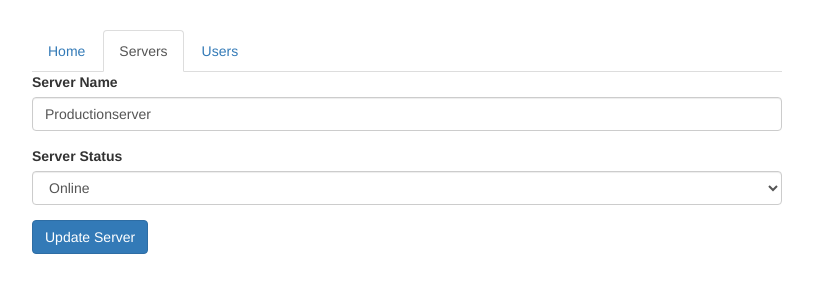
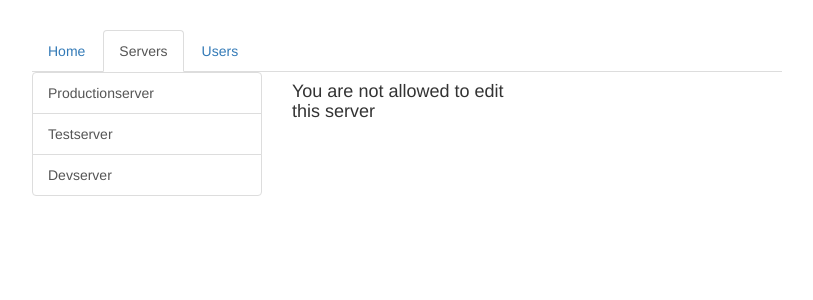
Before and after one commit to Nicolasp-dev/Angular-Routing, an Angular app: page /servers/1/edit in a window 1280 px wide. Shown: the top 300 px of the page, without its empty margins (233-1046 px from the left). Built offline with nearby package versions, Linux system fonts and the light colour scheme.

Commit message:
Redirecting and WildCards

```diff
--- /dev/null
+++ b/src/app/page-not-found/page-not-found.component.html
@@ -0,0 +1 @@
+<h2>This page was not found!</h2>
--- /dev/null
+++ b/src/app/page-not-found/page-not-found.component.ts
@@ -0,0 +1,15 @@
+import { Component, OnInit } from '@angular/core';
+
+@Component({
+  selector: 'app-page-not-found',
+  templateUrl: './page-not-found.component.html',
+  styleUrls: ['./page-not-found.component.css']
+})
+export class PageNotFoundComponent implements OnInit {
+
+  constructor() { }
+
+  ngOnInit(): void {
+  }
+
+}
--- a/src/app/servers/edit-server/edit-server.component.html
+++ b/src/app/servers/edit-server/edit-server.component.html
@@ -1,21 +1,23 @@
+<h4 *ngIf="!allowEdit">You are not allowed to edit this server</h4>
+
+<div *ngIf="allowEdit" class="">
   <div class="form-group">
     <label for="name">Server Name</label>
     <input
       type="text"
       id="name"
       class="form-control"
-    [(ngModel)]="serverName">
+      [(ngModel)]="serverName"
+    />
   </div>
   <div class="form-group">
     <label for="status">Server Status</label>
-  <select
-    id="status"
-    class="form-control"
-    [(ngModel)]="serverStatus">
+    <select id="status" class="form-control" [(ngModel)]="serverStatus">
       <option value="online">Online</option>
       <option value="offline">Offline</option>
     </select>
   </div>
-<button
-  class="btn btn-primary"
-  (click)="onUpdateServer()">Update Server</button>
+  <button class="btn btn-primary" (click)="onUpdateServer()">
+    Update Server
+  </button>
+</div>
--- a/src/app/servers/edit-server/edit-server.component.ts
+++ b/src/app/servers/edit-server/edit-server.component.ts
@@ -1,6 +1,6 @@
 import { Component, OnInit } from '@angular/core';
 import { ServersService } from '../servers.service';
-import { ActivatedRoute } from '@angular/router';
+import { ActivatedRoute, Params } from '@angular/router';
 
 @Component({
   selector: 'app-edit-server',
@@ -11,6 +11,7 @@ export class EditServerComponent implements OnInit {
   server: { id: number; name: string; status: string };
   serverName = '';
   serverStatus = '';
+  allowEdit = false;
 
   constructor(
     private serversService: ServersService,
@@ -18,7 +19,9 @@ export class EditServerComponent implements OnInit {
   ) {}
 
   ngOnInit() {
-    this.route.queryParams.subscribe();
+    this.route.queryParams.subscribe((queryParams: Params) => {
+      this.allowEdit = queryParams['allowEdit'] === '1' ? true : false;
+    });
     this.route.fragment.subscribe();
     this.server = this.serversService.getServer(1);
     this.serverName = this.server.name;
--- a/src/app/servers/server/server.component.html
+++ b/src/app/servers/server/server.component.html
@@ -1,2 +1,3 @@
 <h5>{{ server.name }}</h5>
 <p>Server status is {{ server.status }}</p>
+<button class="btn btn-primary" (click)="onEdit()">Edit Server</button>
--- a/src/app/servers/server/server.component.ts
+++ b/src/app/servers/server/server.component.ts
@@ -1,6 +1,6 @@
 import { Component, OnInit } from '@angular/core';
 import { ServersService } from '../servers.service';
-import { ActivatedRoute, Params } from '@angular/router';
+import { ActivatedRoute, Params, Router } from '@angular/router';
 
 @Component({
   selector: 'app-server',
@@ -12,9 +12,10 @@ export class ServerComponent implements OnInit {
 
   constructor(
     private serversService: ServersService,
-    private route: ActivatedRoute
+    private route: ActivatedRoute,
+    private router: Router
   ) {}
-
+  z;
   ngOnInit() {
     const id = +this.route.snapshot.params['id'];
     this.server = this.serversService.getServer(id);
@@ -23,4 +24,11 @@ export class ServerComponent implements OnInit {
       this.server = this.serversService.getServer(+params['id']);
     });
   }
+
+  onEdit() {
+    this.router.navigate(['edit'], {
+      relativeTo: this.route,
+      queryParamsHandling: 'preserve',
+    });
+  }
 }
--- a/src/app/servers/servers.component.html
+++ b/src/app/servers/servers.component.html
@@ -3,7 +3,7 @@
     <div class="list-group">
       <a
         [routerLink]="['/servers', server.id]"
-
+        [queryParams]="{ allowEdit: server.id === 3 ? '1' : '' }"
         class="list-group-item"
         *ngFor="let server of servers"
       >
@@ -12,8 +12,11 @@
     </div>
   </div>
   <div class="col-xs-12 col-sm-4">
+    <router-outlet></router-outlet>
+
+    <!--
     <app-edit-server></app-edit-server>
-    <hr />
+    <hr /> -->
     <!-- <app-server></app-server> -->
   </div>
 </div>
--- a/src/app/users/users.component.html
+++ b/src/app/users/users.component.html
@@ -11,6 +11,7 @@
     </div>
   </div>
   <div class="col-xs-12 col-sm-4">
-    <app-user></app-user>
+    <!-- <app-user></app-user> -->
+    <router-outlet></router-outlet>
   </div>
 </div>
```
Also changed, not shown: src/app/app.module.ts (+17 -5 lines), src/app/page-not-found/page-not-found.component.css (added). Lines whose indentation alone changed are shown as unchanged.
